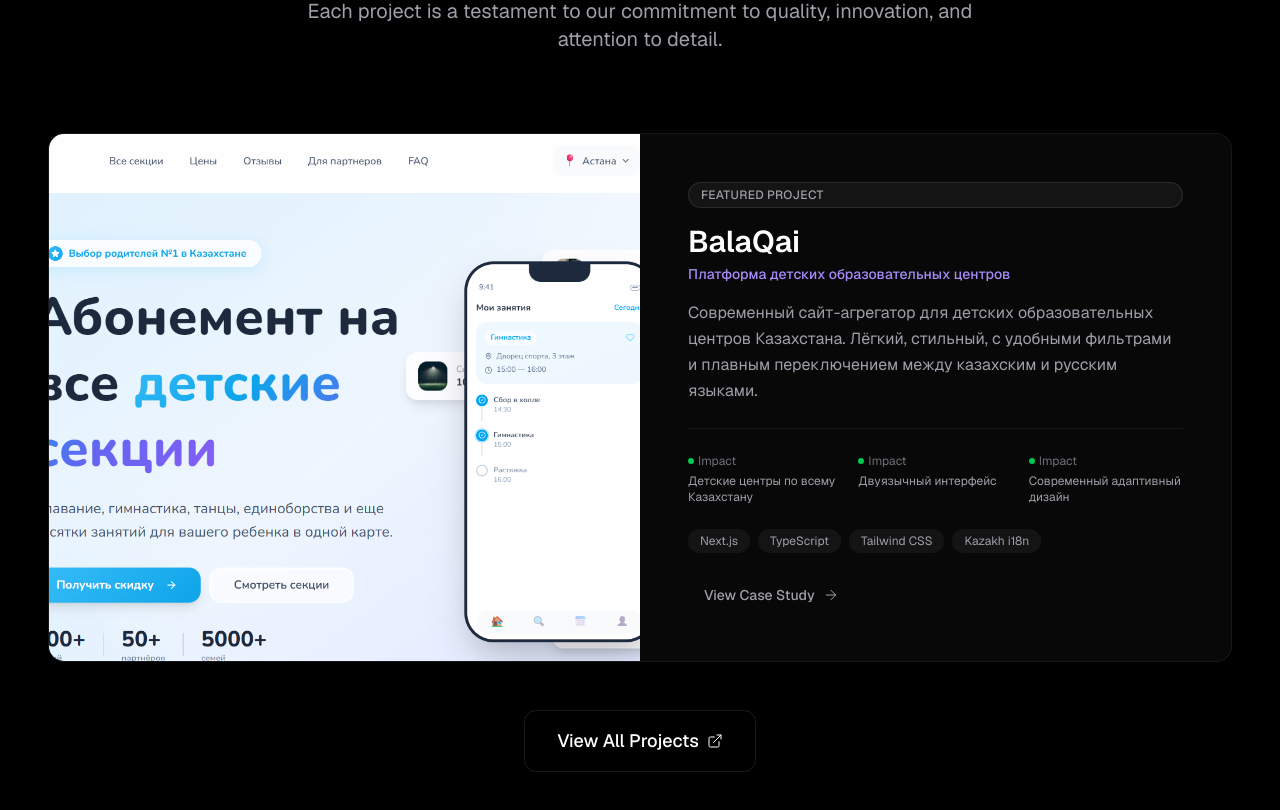
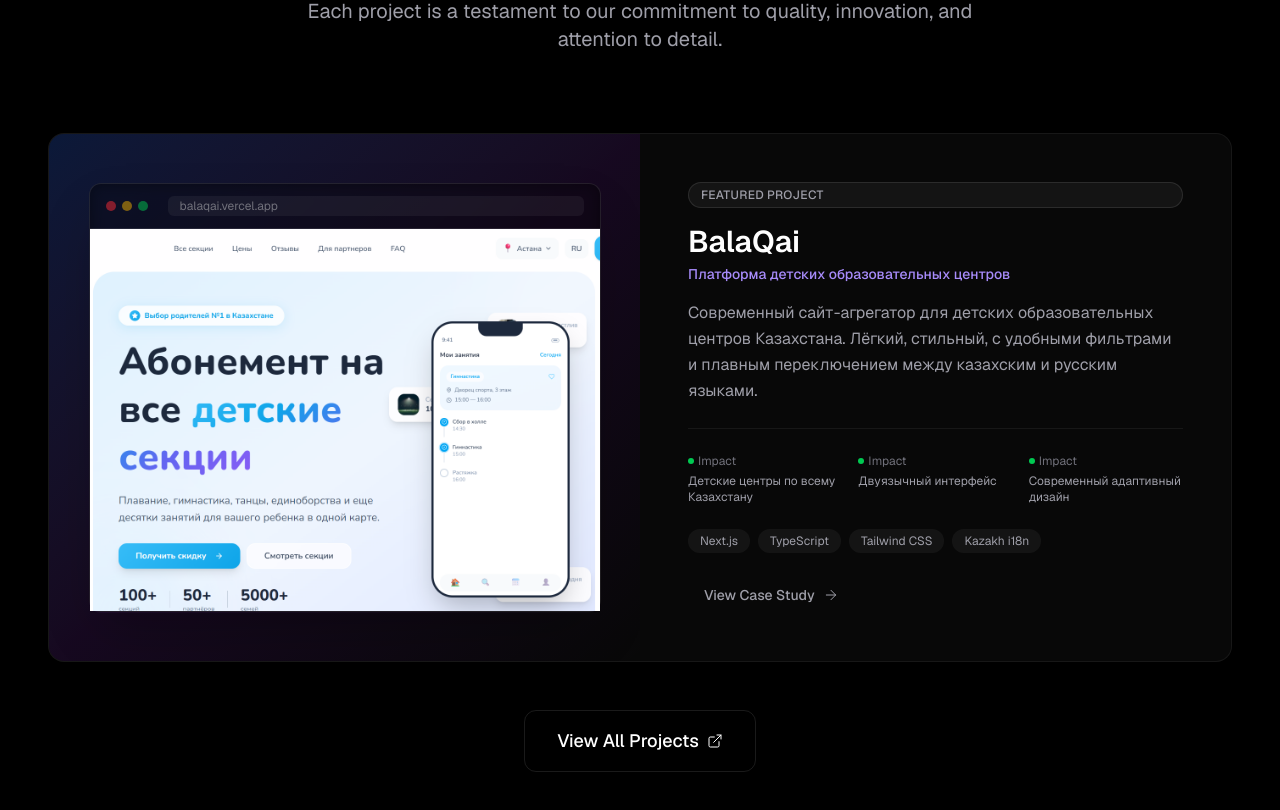
Before and after one commit to jxrrxy/qubai, a Next.js app: page / in a window 1280 px wide. Shown: the part 2160-2970 px from the top of the page. Built offline with nearby package versions, Linux system fonts and the light colour scheme.

Commit message:
Wrap BalaQai screenshot in browser mockup for better presentation

```diff
--- a/src/components/sections/projects.tsx
+++ b/src/components/sections/projects.tsx
@@ -53,13 +53,32 @@ function ProjectCard({
             )}
           >
             {project.image ? (
+              <div className="relative w-full max-w-lg">
+                {/* Browser mockup */}
+                <div className="mx-auto w-full rounded-xl border border-white/10 bg-black/60 backdrop-blur-sm shadow-2xl">
+                  {/* Browser bar */}
+                  <div className="flex items-center gap-2 border-b border-white/10 px-4 py-3">
+                    <div className="flex gap-1.5">
+                      <div className="h-2.5 w-2.5 rounded-full bg-red-500/50" />
+                      <div className="h-2.5 w-2.5 rounded-full bg-yellow-500/50" />
+                      <div className="h-2.5 w-2.5 rounded-full bg-green-500/50" />
+                    </div>
+                    <div className="ml-3 h-5 flex-1 rounded-md bg-white/5 px-3 text-xs leading-5 text-zinc-500">
+                      balaqai.vercel.app
+                    </div>
+                  </div>
+                  {/* Screenshot */}
+                  <div className="relative aspect-[4/3] overflow-hidden">
                     <Image
                       src={project.image}
                       alt={project.title}
                       fill
-                className="object-cover"
+                      className="object-cover object-top"
                       sizes="(max-width: 768px) 100vw, 50vw"
                     />
+                  </div>
+                </div>
+              </div>
             ) : (
               <div className="relative">
                 {/* Browser mockup */}
```
Lines whose indentation alone changed are shown as unchanged.
